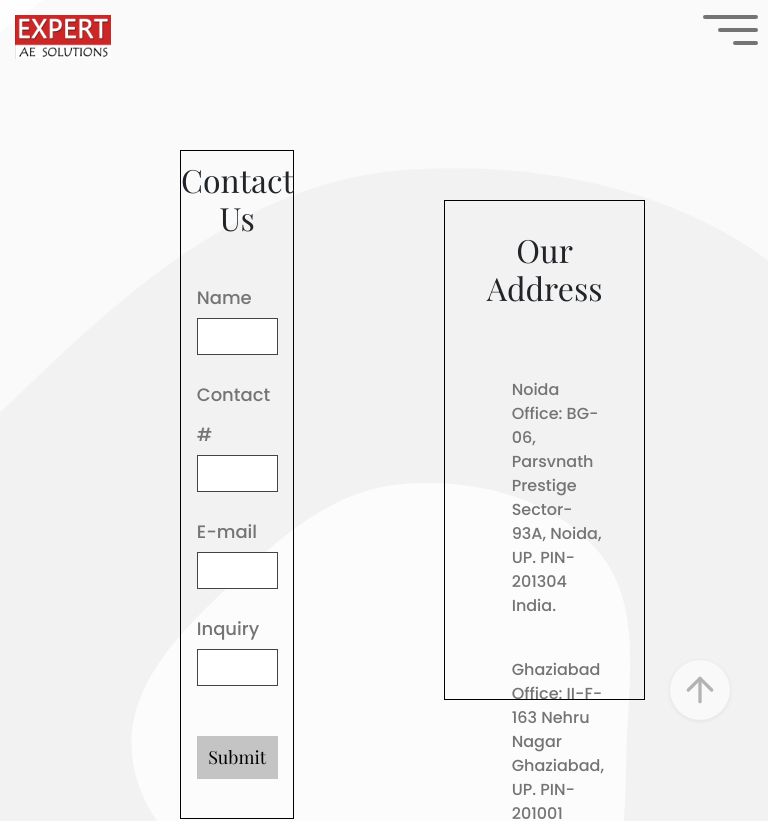
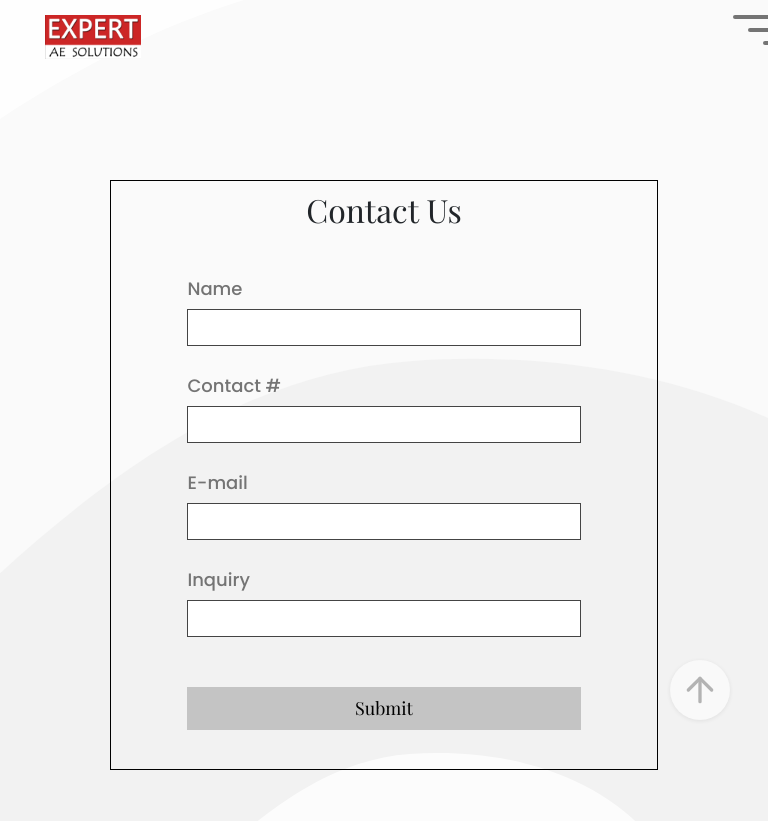
Before and after one commit to Nirbyoleek/ES-India, a React (Create React App) app: page /ContactUs in a window 768 px wide. Shown: the top 821 px of the page. Built offline with nearby package versions, Linux system fonts and the light colour scheme; some icons are missing.

Commit message:
contact us form resized

```diff
--- a/src/components/Contact Us/contactUs.module.css
+++ b/src/components/Contact Us/contactUs.module.css
@@ -112,7 +112,7 @@ h2 {
 }
 /* MOBILE */
 
-@media screen and (max-width: 500px) {
+@media screen and (max-width: 650px) {
   center {
     flex-direction: column;
   }
@@ -134,3 +134,47 @@ h2 {
     font-size: 0.85em;
   }
 }
+@media screen and (min-width: 700px) and (max-width: 1020px) {
+  center {
+    flex-direction: column;
+  }
+  .formContainer {
+    margin: 80px;
+    width: auto;
+  }
+  .majorContainer {
+    padding: 100px 30px;
+    padding-bottom: 0px;
+  }
+  .AdContainer {
+    margin: 50px 120px;
+    padding: 20px 5px;
+    width: auto;
+  }
+  #val_msg {
+    color: rgb(255, 72, 72);
+    font-size: 0.85em;
+  }
+}
+@media screen and (min-width: 900px) and (max-width: 1100px) {
+  center {
+    flex-direction: column;
+  }
+  .formContainer {
+    margin: 100px;
+    width: auto;
+  }
+  .majorContainer {
+    padding: 100px 80px;
+    padding-bottom: 0px;
+  }
+  .AdContainer {
+    margin: 50px 150px;
+    padding: 20px 50px;
+    width: auto;
+  }
+  #val_msg {
+    color: rgb(255, 72, 72);
+    font-size: 0.85em;
+  }
+}
```
